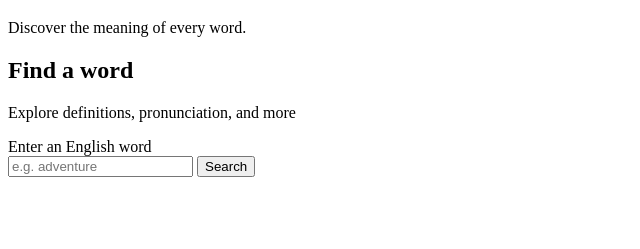
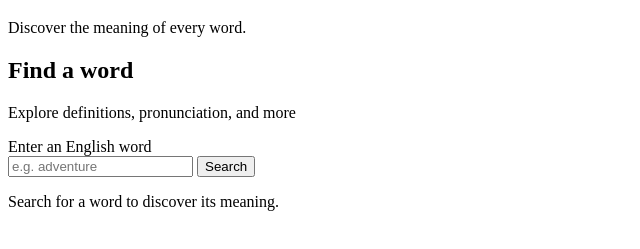
Before and after one commit to njugunamark310-cloud/wordly-spa-final-project, a plain HTML site: page index.html in a window 1280 px wide. Shown: the part 87-336 px from the top of the page, without its empty margins (0-640 px from the left). Drawn offline with Linux system fonts and the light colour scheme.

Commit message:
added a dictionary results area

```diff
--- a/index.html
+++ b/index.html
@@ -37,5 +37,13 @@
           </div>
         </form>
 
+        <section id="results-section" class="results-section">
+          <div id="results">
+            <p class="empty-message">
+               Search for a word to discover its meaning.
+            </p>
+          </div>
+        </section>
+
 </body>
 </html>
```
